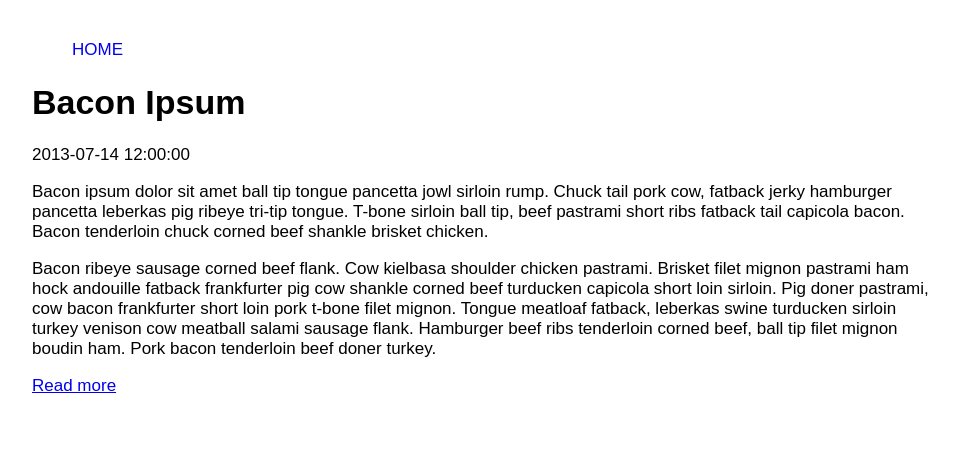
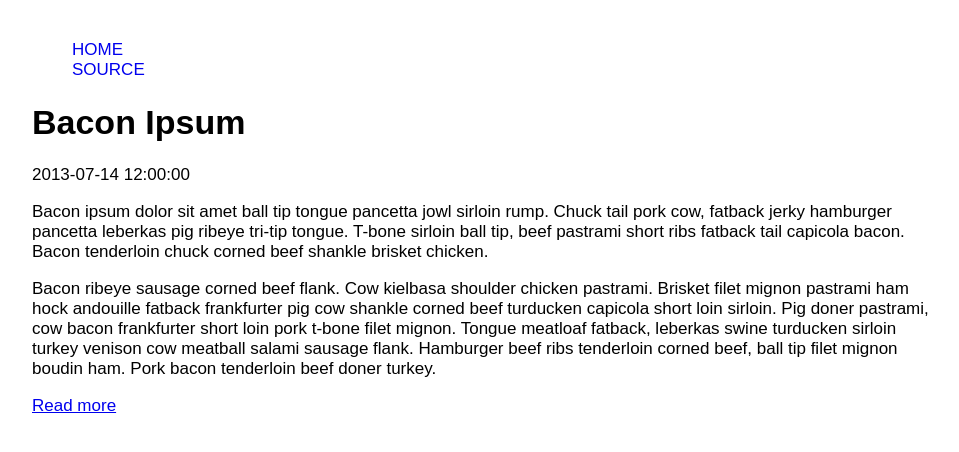
Before and after one commit to sloria/flask-ghpages-example, a plain HTML site: page bacon/index.html in a window 1280 px wide. Shown: the whole page, without its empty margins (158-1117 px from the left). Drawn offline with Linux system fonts and the light colour scheme.

Commit message:
Add source link to nav

```diff
--- a/bacon/index.html
+++ b/bacon/index.html
@@ -11,6 +11,7 @@
 <nav class="nav-menu">
     <ul>
         <li><a href="/flask-ghpages-example/">Home</a></li>
+        <li><a href="https://github.com/sloria/flask-ghpages-example">Source</a></li>
     </ul>
 </nav>
 
```
Also changed, not shown: index.html (+1 -0 lines), lebowski/index.html (+1 -0 lines), project/templates/base.html (+1 -0 lines), samuel/index.html (+1 -0 lines).
